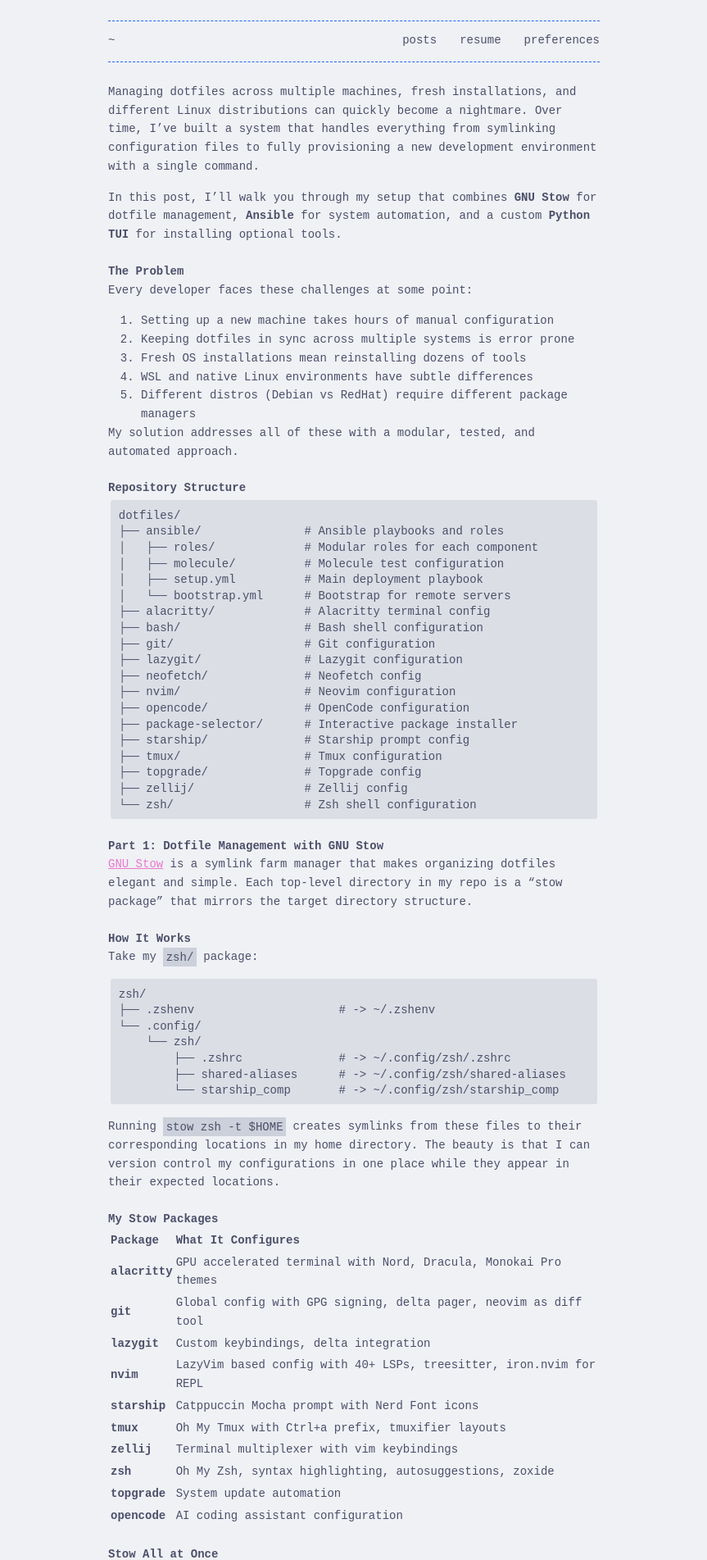
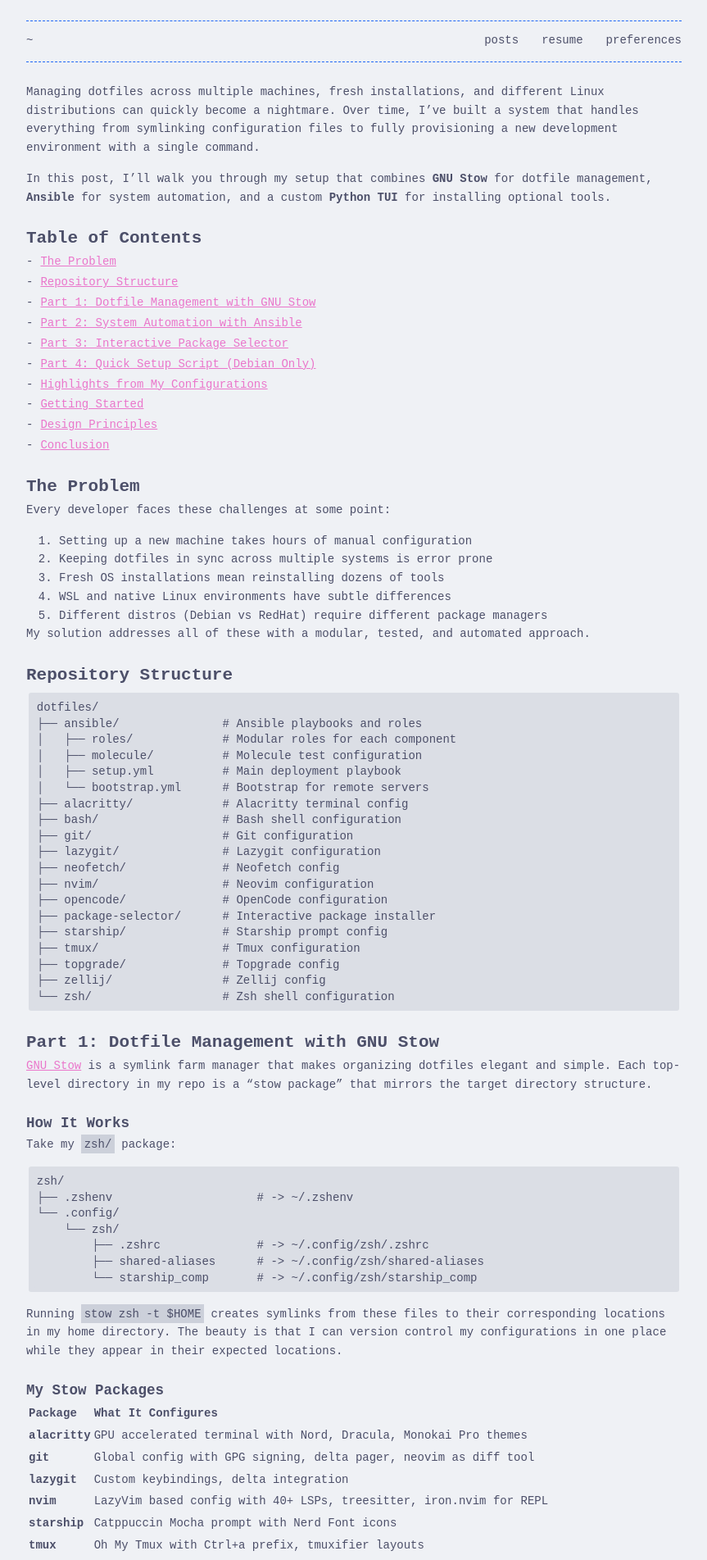
Before and after one commit to emrecanaltinsoy/emrecanaltinsoy.github.io, a Jekyll site: the page built from _posts/blog-post-dotfiles-management.md, in a window 1280 px wide. Shown: the top 1903 px of the page at 82% size, without its empty margins (208-1071 px from the left). Built offline with Jekyll 4.4.1, drawn with Linux system fonts in a browser that asks for light colours; some web fonts are replaced; some of the changed text lies outside the part shown.

Commit message:
Update blog post, add table of content, add go to top button

````diff
--- /dev/null
+++ b/_includes/go-to-top.html
@@ -0,0 +1,23 @@
+<button id="go-to-top" aria-label="Go to top" title="Go to top">
+  <svg width="20" height="20" viewBox="0 0 24 24" fill="none" stroke="currentColor" stroke-width="2" stroke-linecap="round" stroke-linejoin="round">
+    <polyline points="18 15 12 9 6 15"></polyline>
+  </svg>
+</button>
+
+<script>
+  (function() {
+    const btn = document.getElementById('go-to-top');
+
+    window.addEventListener('scroll', function() {
+      if (window.scrollY > 300) {
+        btn.classList.add('visible');
+      } else {
+        btn.classList.remove('visible');
+      }
+    });
+
+    btn.addEventListener('click', function() {
+      window.scrollTo({ top: 0, behavior: 'smooth' });
+    });
+  })();
+</script>
--- a/_layouts/default.html
+++ b/_layouts/default.html
@@ -1,5 +1,5 @@
 <!DOCTYPE html>
-<html lang="{{ page.lang | default: site.lang | default: "en" }}">
+<html lang="{{ page.lang | default: site.lang | default: " en" }}">
 <meta http-equiv="Referrer-Policy" content="no-referrer, strict-origin-when-cross-origin">
 <meta http-equiv="Content-Security-Policy" content="
   default-src 'none';
@@ -28,6 +28,10 @@
 
     {%- include footer.html -%}
 
+    {%- include go-to-top.html -%}
   </div>
+
+
 </body>
+
 </html>
--- a/_posts/blog-post-dotfiles-management.md
+++ b/_posts/blog-post-dotfiles-management.md
@@ -13,6 +13,19 @@
 <!--more-->
 
 In this post, I'll walk you through my setup that combines **GNU Stow** for dotfile management, **Ansible** for system automation, and a custom **Python TUI** for installing optional tools.
+
+## Table of Contents
+
+- [The Problem](#the-problem)
+- [Repository Structure](#repository-structure)
+- [Part 1: Dotfile Management with GNU Stow](#part-1-dotfile-management-with-gnu-stow)
+- [Part 2: System Automation with Ansible](#part-2-system-automation-with-ansible)
+- [Part 3: Interactive Package Selector](#part-3-interactive-package-selector)
+- [Part 4: Quick Setup Script (Debian Only)](#part-4-quick-setup-script-debian-only)
+- [Highlights from My Configurations](#highlights-from-my-configurations)
+- [Getting Started](#getting-started)
+- [Design Principles](#design-principles)
+- [Conclusion](#conclusion)
 
 ## The Problem
 
@@ -234,10 +247,21 @@
 
 ```bash
 # Example: install_neovim.sh
-#!/bin/bash
-curl -LO https://github.com/neovim/neovim/releases/latest/download/nvim.appimage
-chmod u+x nvim.appimage
-sudo mv nvim.appimage /usr/local/bin/nvim
+#!/usr/bin/env bash
+
+shopt -s expand_aliases
+
+SCRIPT_DIR=$(cd -- "$(dirname -- "${BASH_SOURCE[0]}")" &>/dev/null && pwd)
+
+if [[ ! -d "$HOME/nvim-linux-x86_64" ]]; then
+  cd $HOME
+  wget https://github.com/neovim/neovim/releases/download/stable/nvim-linux-x86_64.tar.gz -O "$HOME/nvim-linux-x86_64.tar.gz"
+  tar xzvf nvim-linux-x86_64.tar.gz
+  rm nvim-linux-x86_64.tar.gz
+  cd $SCRIPT_DIR
+else
+  echo "Neovim already exists. skipping."
+fi
 ```
 
 The TUI runs selected scripts sequentially and streams output in real time, showing success/failure for each installation.
--- a/assets/css/_sass/_base.scss
+++ b/assets/css/_sass/_base.scss
@@ -44,7 +44,7 @@
 $mobile-font-size: 16px !default;
 $base-line-height: 1.625 !default;
 $container-width: 90% !default;
-$container-max-width: 600px !default;
+$container-max-width: 800px !default;
 
 /**
  * Font selection via data attribute
@@ -77,11 +77,34 @@
 h4,
 h5,
 h6 {
-  font-size: $base-font-size;
   margin: 0px;
   margin-top: 22px;
   font-weight: bold;
   color: var(--text-color);
+}
+
+h1 {
+  font-size: 1.75em;
+}
+
+h2 {
+  font-size: 1.5em;
+}
+
+h3 {
+  font-size: 1.25em;
+}
+
+h4 {
+  font-size: 1.1em;
+}
+
+h5 {
+  font-size: 1em;
+}
+
+h6 {
+  font-size: 0.9em;
 }
 
 p,
@@ -480,3 +503,47 @@
   border-color: var(--base-color);
   color: var(--background-color);
 }
+
+/**
+ * Go to Top Button
+ */
+#go-to-top {
+  position: fixed;
+  bottom: 2rem;
+  right: calc(50% - ($container-max-width / 2) - 3rem);
+  width: 2.5rem;
+  height: 2.5rem;
+  border: 1px solid var(--text-color);
+  border-radius: 4px;
+  background-color: var(--background-color);
+  color: var(--text-color);
+  cursor: pointer;
+  opacity: 0;
+  visibility: hidden;
+  transition: opacity 0.3s, visibility 0.3s, background-color 0.15s, color 0.15s;
+  display: flex;
+  align-items: center;
+  justify-content: center;
+  z-index: 1000;
+}
+
+@media only screen and (max-width: 900px) {
+  #go-to-top {
+    right: 1rem;
+  }
+}
+
+#go-to-top.visible {
+  opacity: 1;
+  visibility: visible;
+}
+
+#go-to-top:hover {
+  background-color: var(--text-color);
+  color: var(--background-color);
+}
+
+#go-to-top svg {
+  width: 1.25rem;
+  height: 1.25rem;
+}
````
Also changed, not shown: other parts of _posts/blog-post-dotfiles-management.md (+2 -2 lines). Lines whose indentation alone changed are shown as unchanged.
